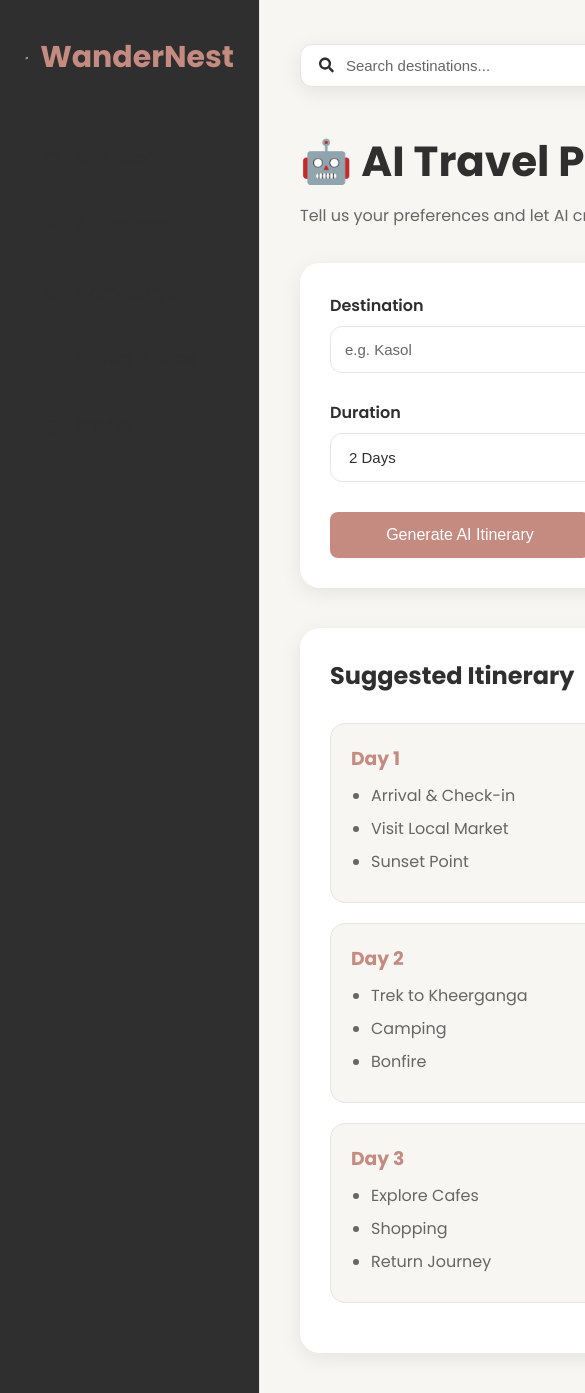
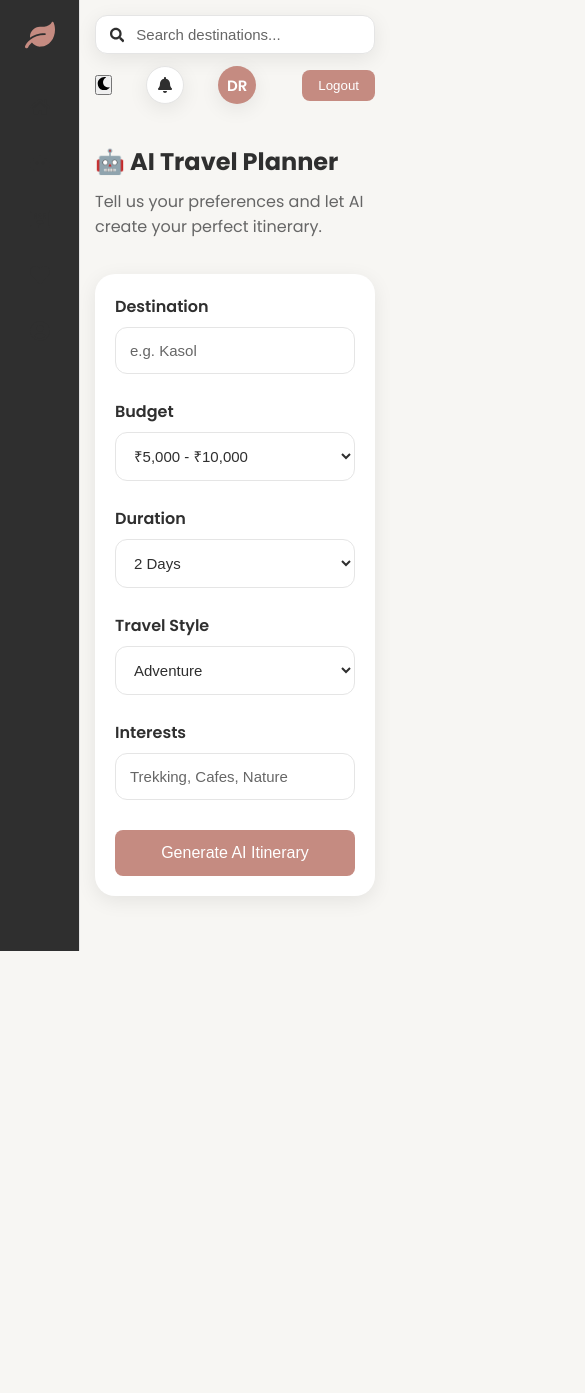
Before and after one commit to Drishti-1912/WanderNest_SIP2026, a Next.js app in the folder frontend/: page /ai-planner in a window 390 px wide. Shown: the top 1393 px of the page, 585 px wide, since content can reach past the window. After the commit the page ends 951 px from the top, so only its background shows below. Built offline with nearby package versions, Linux system fonts and the light colour scheme.

Commit message:
Implement JWT authentication and Google OAuth integration

```diff
--- a/frontend/app/ai-planner/page.jsx
+++ b/frontend/app/ai-planner/page.jsx
@@ -1,13 +1,67 @@
 "use client";
+
+import { useState } from "react";
 
 import styles from "./page.module.css";
 
 import Sidebar from "../../components/layout/Sidebar";
 import Topbar from "../../components/layout/Topbar";
-
 import Button from "../../components/ui/Button";
 
+import { generateItinerary } from "../../services/api";
+
 export default function AIPlanner() {
+  const [form, setForm] = useState({
+    destination: "",
+    days: "2",
+    budget: "₹5,000 - ₹10,000",
+    interests: "",
+    travelStyle: "Adventure",
+  });
+
+  const [loading, setLoading] = useState(false);
+  const [error, setError] = useState("");
+  const [result, setResult] = useState("");
+
+  const handleChange = (e) => {
+    setForm({
+      ...form,
+      [e.target.name]: e.target.value,
+    });
+  };
+
+  const handleGenerate = async () => {
+    if (
+      !form.destination ||
+      !form.days ||
+      !form.budget ||
+      !form.interests ||
+      !form.travelStyle
+    ) {
+      alert("Please fill all fields.");
+      return;
+    }
+
+    try {
+      setLoading(true);
+      setError("");
+      setResult("");
+
+      const response = await generateItinerary(form);
+      console.log(response);
+      if (response.success) {
+        setResult(response.itinerary);
+      } else {
+        setError(response.message);
+      }
+    } catch (err) {
+      console.error(err);
+      setError("Failed to generate itinerary.");
+    } finally {
+      setLoading(false);
+    }
+  };
+
   return (
     <div className={styles.layout}>
       <Sidebar />
@@ -26,15 +80,24 @@ export default function AIPlanner() {
           <div className={styles.grid}>
             <div className={styles.field}>
               <label>Destination</label>
+
               <input
                 type="text"
+                name="destination"
+                value={form.destination}
+                onChange={handleChange}
                 placeholder="e.g. Kasol"
               />
             </div>
 
             <div className={styles.field}>
               <label>Budget</label>
-              <select>
+
+              <select
+                name="budget"
+                value={form.budget}
+                onChange={handleChange}
+              >
                 <option>₹5,000 - ₹10,000</option>
                 <option>₹10,000 - ₹20,000</option>
                 <option>₹20,000+</option>
@@ -43,62 +106,113 @@ export default function AIPlanner() {
 
             <div className={styles.field}>
               <label>Duration</label>
-              <select>
-                <option>2 Days</option>
-                <option>3 Days</option>
-                <option>5 Days</option>
+
+              <select
+                name="days"
+                value={form.days}
+                onChange={handleChange}
+              >
+                <option value="2">2 Days</option>
+                <option value="3">3 Days</option>
+                <option value="5">5 Days</option>
               </select>
             </div>
 
             <div className={styles.field}>
               <label>Travel Style</label>
-              <select>
+
+              <select
+                name="travelStyle"
+                value={form.travelStyle}
+                onChange={handleChange}
+              >
                 <option>Adventure</option>
                 <option>Relaxation</option>
                 <option>Nature</option>
                 <option>Photography</option>
               </select>
             </div>
+
+            <div className={styles.field}>
+              <label>Interests</label>
+
+              <input
+                type="text"
+                name="interests"
+                value={form.interests}
+                onChange={handleChange}
+                placeholder="Trekking, Cafes, Nature"
+              />
+            </div>
           </div>
 
           <div className={styles.button}>
-            <Button text="Generate AI Itinerary" />
+            <Button
+              text={loading ? "Generating..." : "Generate AI Itinerary"}
+              onClick={handleGenerate}
+            />
           </div>
         </div>
 
+        {error && (
+          <div style={{ color: "red", marginTop: "20px" }}>
+            {error}
+          </div>
+        )}
+
+        {result && (
   <div className={styles.result}>
-          <h2>Suggested Itinerary</h2>
+    <h2>{result.tripTitle}</h2>
 
     <div className={styles.dayCard}>
-            <h3>Day 1</h3>
+      <h3>Itinerary</h3>
+
+      {result.itinerary?.map((day, index) => (
+  <div
+    key={index}
+    style={{
+      marginBottom: "20px",
+      padding: "15px",
+      border: "1px solid #ddd",
+      borderRadius: "8px",
+    }}
+  >
+    <h4>{day.day}</h4>
 
     <ul>
-              <li>Arrival & Check-in</li>
-              <li>Visit Local Market</li>
-              <li>Sunset Point</li>
+      {day.activities?.map((activity, i) => (
+        <li key={i}>{activity}</li>
+      ))}
     </ul>
   </div>
+))}
 
-          <div className={styles.dayCard}>
-            <h3>Day 2</h3>
+      <h3>Budget Estimate</h3>
+      <p>{result.budgetEstimate}</p>
 
+      <h3>Packing Tips</h3>
       <ul>
-              <li>Trek to Kheerganga</li>
-              <li>Camping</li>
-              <li>Bonfire</li>
+        {result.packingTips?.map((tip, index) => (
+          <li key={index}>{tip}</li>
+        ))}
       </ul>
-          </div>
 
-          <div className={styles.dayCard}>
-            <h3>Day 3</h3>
+      <h3>Local Food</h3>
+      <ul>
+        {result.localFood?.map((food, index) => (
+          <li key={index}>{food}</li>
+        ))}
+      </ul>
 
+      <h3>Travel Tips</h3>
       <ul>
-              <li>Explore Cafes</li>
-              <li>Shopping</li>
-              <li>Return Journey</li>
+        {result.travelTips?.map((tip, index) => (
+          <li key={index}>{tip}</li>
+        ))}
       </ul>
     </div>
   </div>
+)}
       </main>
     </div>
   );
--- a/frontend/app/ai-planner/page.module.css
+++ b/frontend/app/ai-planner/page.module.css
@@ -102,3 +102,52 @@
   margin-bottom: 8px;
   color: var(--text-light);
 }
+/* ================= Responsive ================= */
+
+@media (max-width: 1024px) {
+  .content {
+    padding: 25px;
+  }
+
+  .grid {
+    grid-template-columns: 1fr;
+  }
+
+  .button {
+    width: 100%;
+  }
+}
+
+@media (max-width: 768px) {
+  .content {
+    padding: 20px;
+  }
+
+  .header h1 {
+    font-size: 30px;
+  }
+
+  .form,
+  .result {
+    padding: 20px;
+  }
+}
+
+@media (max-width: 480px) {
+  .content {
+    padding: 15px;
+  }
+
+  .header h1 {
+    font-size: 24px;
+  }
+
+  .field input,
+  .field select {
+    width: 100%;
+  }
+
+  .button {
+    width: 100%;
+  }
+}
--- a/frontend/app/dashboard/page.module.css
+++ b/frontend/app/dashboard/page.module.css
@@ -37,3 +37,43 @@
   color: var(--text);
   margin: 35px 0 20px;
 }
+
+/* ================= Responsive ================= */
+
+@media (max-width: 1024px) {
+  .content {
+    padding: 25px;
+  }
+
+  .stats {
+    grid-template-columns: repeat(2, 1fr);
+  }
+
+  .actions {
+    grid-template-columns: 1fr;
+  }
+}
+
+@media (max-width: 768px) {
+  .content {
+    padding: 20px;
+  }
+
+  .stats {
+    grid-template-columns: 1fr;
+  }
+
+  .sectionTitle {
+    font-size: 24px;
+  }
+}
+
+@media (max-width: 480px) {
+  .content {
+    padding: 15px;
+  }
+
+  .actions {
+    grid-template-columns: 1fr;
+  }
+}
--- a/frontend/components/layout/Sidebar.module.css
+++ b/frontend/components/layout/Sidebar.module.css
@@ -52,3 +52,38 @@
 .link svg {
   font-size: 20px;
 }
+/* ================= Responsive ================= */
+@media (max-width: 1024px) {
+  .sidebar {
+    width: 80px;
+    padding: 20px 10px;
+    align-items: center;
+  }
+
+  .logo {
+    justify-content: center;
+    gap: 0;
+    margin-bottom: 35px;
+  }
+
+  /* Hide only the text */
+  .logo span {
+    display: none;
+  }
+
+  .link {
+    justify-content: center;
+    padding: 12px;
+    gap: 0;
+  }
+
+  /* Hide menu text */
+  .link span {
+    display: none;
+  }
+
+  .link svg {
+    font-size: 20px;
+  }
+
+}
--- a/frontend/components/layout/Topbar.module.css
+++ b/frontend/components/layout/Topbar.module.css
@@ -71,3 +71,75 @@
   font-size: 18px;
   box-shadow: var(--shadow);
 }
+/* ================= Responsive ================= */
+
+@media (max-width: 1024px) {
+  .topbar {
+    gap: 15px;
+  }
+
+  .search {
+    width: 100%;
+    max-width: 400px;
+  }
+
+  .right {
+    gap: 12px;
+  }
+}
+
+@media (max-width: 768px) {
+  .topbar {
+    flex-direction: column;
+    align-items: stretch;
+    gap: 15px;
+  }
+
+  .search {
+    width: 100%;
+    max-width: 100%;
+  }
+
+  .right {
+    width: 100%;
+    justify-content: flex-end;
+    gap: 10px;
+  }
+
+  .notification {
+    width: 40px;
+    height: 40px;
+  }
+
+  .avatar {
+    width: 42px;
+    height: 42px;
+    font-size: 16px;
+  }
+}
+
+@media (max-width: 480px) {
+  .topbar {
+    gap: 12px;
+  }
+
+  .search {
+    padding: 10px 14px;
+  }
+
+  .right {
+    justify-content: space-between;
+  }
+
+  .notification {
+    width: 38px;
+    height: 38px;
+    font-size: 16px;
+  }
+
+  .avatar {
+    width: 38px;
+    height: 38px;
+    font-size: 15px;
+  }
+}
--- a/frontend/services/api.js
+++ b/frontend/services/api.js
@@ -66,3 +66,14 @@ export async function deleteHomestay(id) {
 
   return response.json();
 }
+export async function generateItinerary(data) {
+  const response = await fetch(`${BASE_URL}/ai/itinerary`, {
+    method: "POST",
+    headers: {
+      "Content-Type": "application/json",
+    },
+    body: JSON.stringify(data),
+  });
+
+  return response.json();
+}
```
Also changed, not shown: frontend/app/dashboard/page.jsx (+100 -24 lines), frontend/app/homestay/page.jsx (+61 -4 lines), frontend/components/layout/Header.jsx (+10 -3 lines), frontend/services/authService.js (+6 -12 lines), 2 other files (tests, documents, lock files or other folders). Lines whose indentation alone changed are shown as unchanged.
